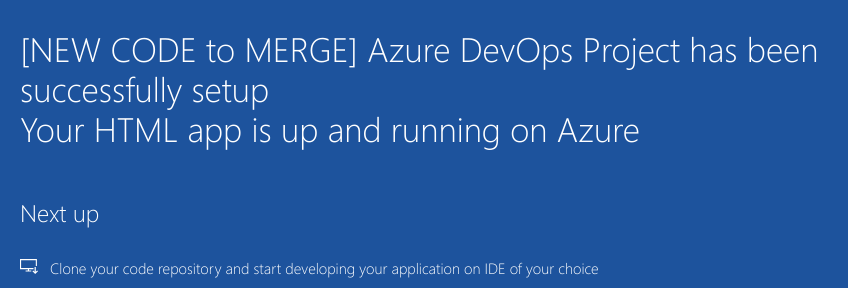
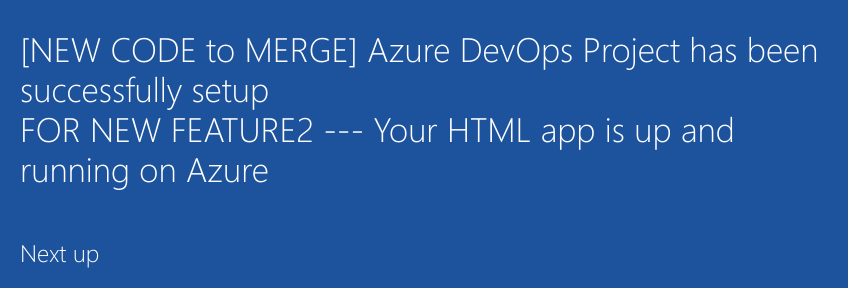
Before and after one commit to vsutar/projectRepo, a plain HTML site: page sample-project/index.html in a window 1280 px wide. Shown: the part 442-730 px from the top of the page, 205-1053 px from the left. Drawn offline with Linux system fonts and the light colour scheme.

Commit message:
commiting for merger to local FROM NEW FEATURE2 Branch

```diff
--- a/sample-project/index.html
+++ b/sample-project/index.html
@@ -20,7 +20,7 @@
             <div class="content-body">
                 <div class="success-text">Success!</div>
                 <div class="description line-1"> [NEW CODE to MERGE] Azure DevOps Project has been successfully setup</div>
-                <div class="description line-2"> Your HTML app is up and running on Azure</div>
+                <div class="description line-2"> FOR NEW FEATURE2 --- Your HTML app is up and running on Azure</div>
                 <div class="next-steps-container">
                     <div class="next-steps-header">Next up</div>
                     <div class="next-steps-body">
```
